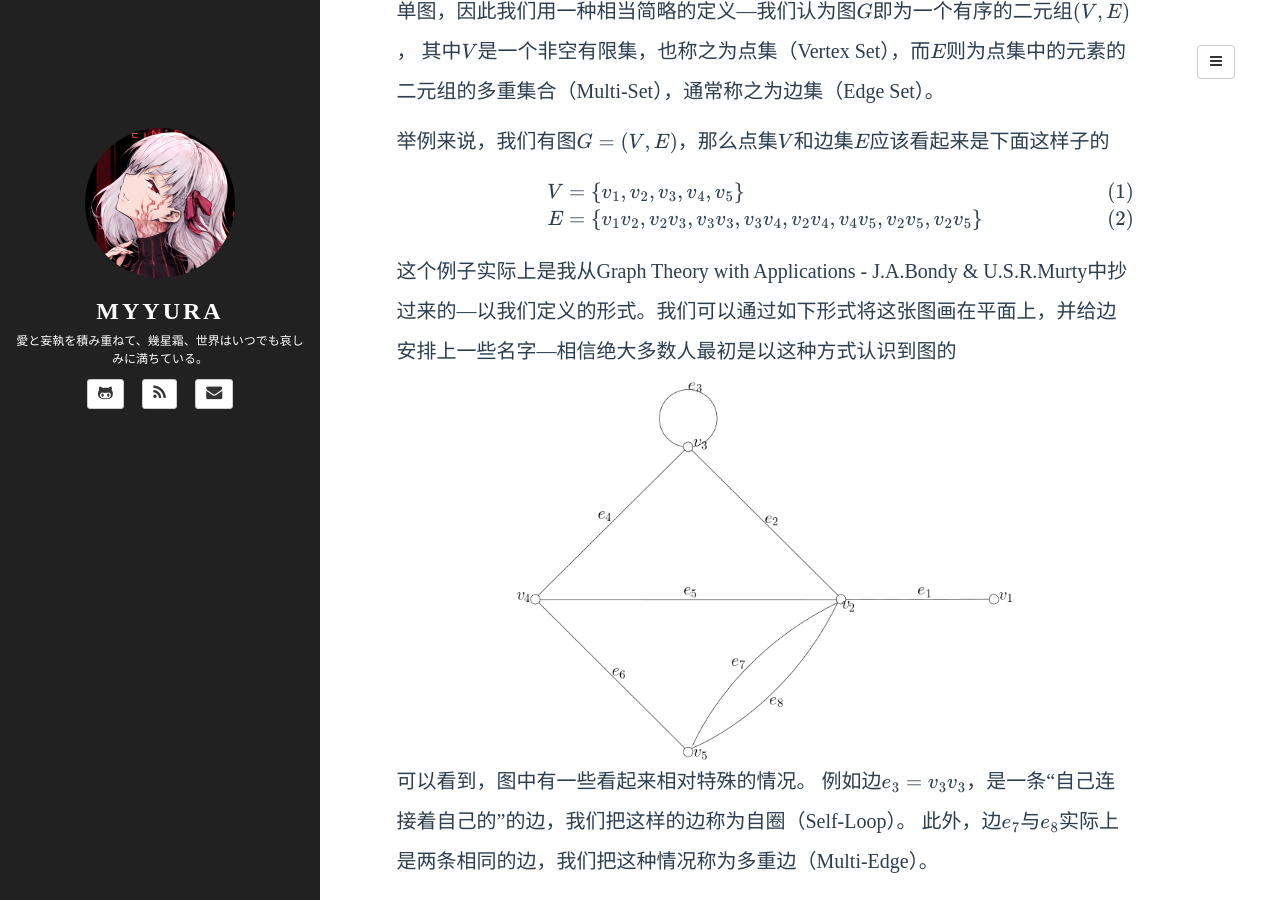
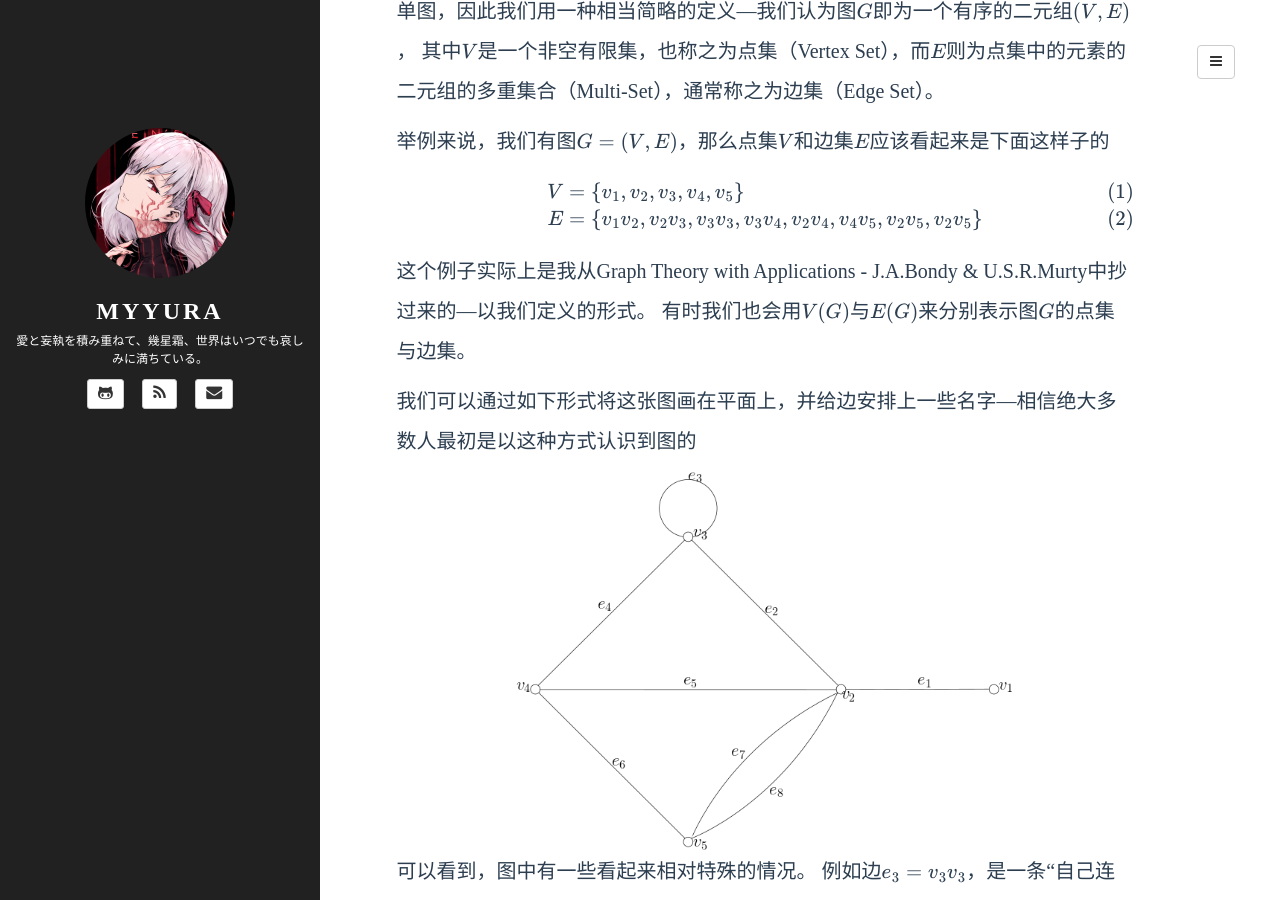
Before and after one commit to Myyura/myyura.github.io, a Jekyll site: the page built from _posts/math_algorithm/2020-8-1-graph_theory-1.md, in a window 1280 px wide and 900 px high, scrolled down 552 px. Built offline with Jekyll 4.4.1, drawn with Linux system fonts in a browser that asks for light colours; formulas are drawn with MathJax 3; a script that is not in the unit is left out; comment, search, counter and statistics services are not loaded; some of the changed text lies outside the part shown.

Commit message:
Fix some bugs

```diff
--- a/_posts/math_algorithm/2020-8-1-graph_theory-1.md
+++ b/_posts/math_algorithm/2020-8-1-graph_theory-1.md
@@ -29,7 +29,10 @@
 \end{align}
 $$
 
-这个例子实际上是我从Graph Theory with Applications - J.A.Bondy & U.S.R.Murty中抄过来的---以我们定义的形式。我们可以通过如下形式将这张图画在平面上，并给边安排上一些名字---相信绝大多数人最初是以这种方式认识到图的
+这个例子实际上是我从Graph Theory with Applications - J.A.Bondy & U.S.R.Murty中抄过来的---以我们定义的形式。
+有时我们也会用$V(G)$与$E(G)$来分别表示图$G$的点集与边集。
+
+我们可以通过如下形式将这张图画在平面上，并给边安排上一些名字---相信绝大多数人最初是以这种方式认识到图的
 
 <figure style="text-align:center;">
   <img src="{{ site.BASE_PATH }}/assets/images/graph_theory_1_1.png" width="500" alt="1"/>
@@ -120,12 +123,7 @@
 而图$G$所具有的连通分量的数量记做$\omega(G)$。
 
 
-倘若图中不存在圈，则我们称其为森林（Forest）；倘若图中不存在圈且为连通的，则我们称之为树（Tree）。
-树有一条简单，重要，并且会被经常使用到的性质：
-
-> 树中任意两点之间的路径是唯一的。
-
-证明并不难---倘若两点之间存在两条不同的路径，那么这两条路径便会形成圈。
+若从连通图中移除某个（条）顶点（边），会使得该连通图变得不连通，则我们称这样的点（边）为切点Cut Vertex（切边Cut Edge）。
 
 ------------------------------------------------------
 
```
